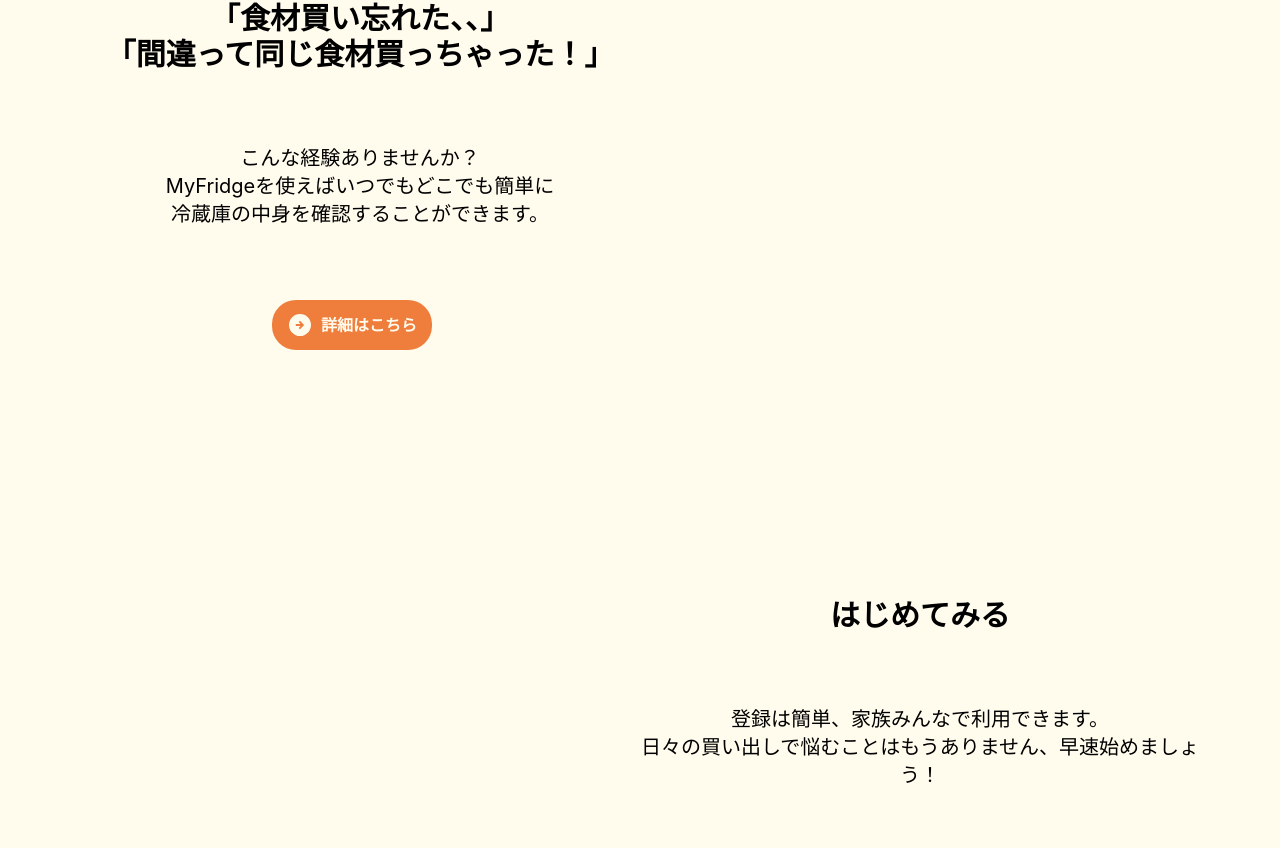
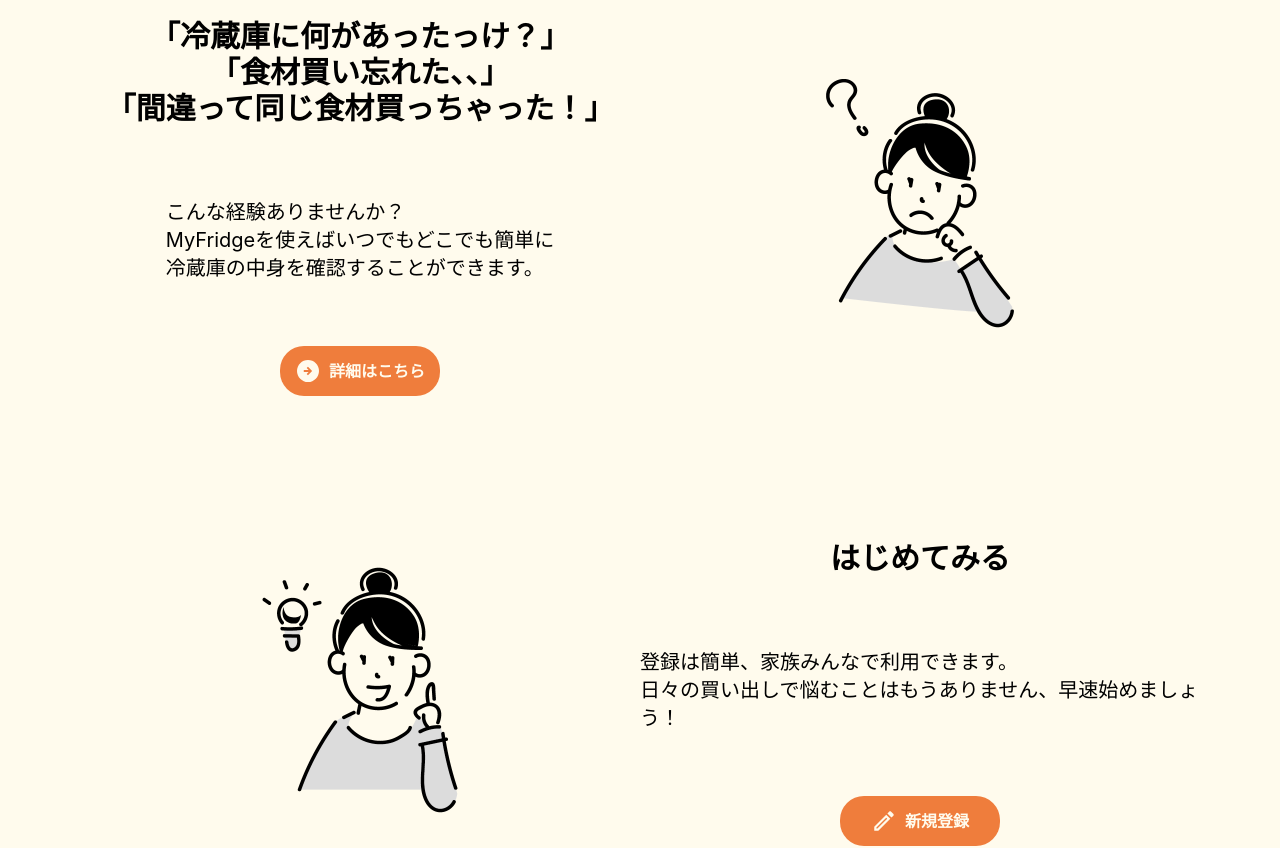
Before and after one commit to masaokaka/my-fridge-landingPage, a Next.js app in the folder src/: page / in a window 1280 px wide. Shown: the part 836-1684 px from the top of the page. Built offline with nearby package versions, Linux system fonts and the light colour scheme.

Commit message:
update: #12 スクロール処理、レイアウトのずれを修正

```diff
--- a/src/components/uiParts/Button/index.tsx
+++ b/src/components/uiParts/Button/index.tsx
@@ -33,7 +33,7 @@
       /* eslint-disable react/button-has-type */
       <button
         id={id}
-        className={`flex h-[40px] w-[120px] items-center justify-center rounded-3xl ${buttonColor} font-semibold text-custom-base sm:h-[50px] sm:w-[160px] ${
+        className={`flex h-[40px] w-[120px] items-center justify-center rounded-3xl text-sm sm:text-base ${buttonColor} font-semibold text-custom-base sm:h-[50px] sm:w-[160px] ${
           className || ''
         }`}
         onClick={link ? () => movePage(link) : onClick}
--- a/src/pages/index.tsx
+++ b/src/pages/index.tsx
@@ -35,16 +35,19 @@
           新規登録
         </Button>
       </div>
-
       <div className='z-3 absolute bottom-5 flex w-full items-center justify-center'>
         <button
           className='text-center text-white transition-transform duration-500 ease-out hover:translate-y-3'
           type='button'
           onClick={() => {
+            const content = document.getElementById('secondSection');
+            const headerHeight = window.innerWidth <= 640 ? 80 : 100;
+            if (content) {
               window.scrollTo({
-              top: document.getElementById('secondSection')?.offsetTop,
+                top: content.offsetTop - headerHeight,
                 behavior: 'smooth',
               });
+            }
           }}
         >
           <p className='text-xl font-bold'>SCROLL</p>
@@ -57,9 +60,9 @@
     {/* トップページ二段目 */}
     <div
       id='secondSection'
-      className='max-h-[1080px] w-full px-3 sm:px-20 md:flex'
+      className='h-full w-full px-3 py-10 sm:px-20 md:flex'
     >
-      <div className='relative flex w-full flex-col items-center justify-center md:basis-1/2'>
+      <div className='flex w-full flex-col items-center justify-center sm:basis-1/2'>
         <h2 className='mb-[72px] text-center font-semibold md:text-3xl'>
           「冷蔵庫に何があったっけ？」
           <br />
@@ -67,7 +70,7 @@
           <br />
           「間違って同じ食材買っちゃった！」
         </h2>
-        <p className='mb-16 text-center text-xl'>
+        <p className='mb-10 text-xl md:mb-16'>
           こんな経験ありませんか？
           <br />
           MyFridgeを使えばいつでもどこでも簡単に
@@ -76,16 +79,14 @@
         </p>
         <Button
           icon='/icons/arrow_circle_right.svg'
-          className='my-2 mr-[16px] text-sm sm:flex sm:text-base'
           link='/about'
+          className='w-[140px]'
           buttonColor='bg-custom-accent'
         >
           詳細はこちら
         </Button>
       </div>
-      <div className='w-full sm:basis-1/2'>
-        <div className='relative flex items-center justify-center'>
-          {/* <div className='absolute top-72'>
+      <div className='my-auto hidden text-center md:block md:w-[50%]'>
         <Image
           src='/img/question.png'
           alt='悩んでいる女性'
@@ -93,36 +94,13 @@
           height={400}
         />
       </div>
-          <div className='absolute top-5 left-10'>
-            <Image
-              src='/img/lettuse.png'
-              alt='レタス'
-              width={200}
-              height={200}
-            />
-          </div>
-          <div className='absolute top-10'>
-            <Image
-              src='/img/chineseLettuse.png'
-              alt='白菜'
-              width={200}
-              height={200}
-            />
-          </div>
-          <div className='absolute top-64 left-3'>
-            <Image src='/carrot.png' alt='人参' width={200} height={200} />
-          </div> */}
-        </div>
-      </div>
     </div>
     {/* トップページ三段目 */}
     <div
       id='thirdSection'
-      className='h-screen max-h-[1080px] min-h-[600px] w-full px-3 sm:flex sm:px-20'
+      className='h-full w-full py-10 px-3 sm:px-20  md:flex'
     >
-      <div className='w-full sm:basis-1/2'>
-        <div className='relative flex items-center justify-center'>
-          {/* <div className='absolute top-5 left-0'>
+      <div className='my-auto hidden text-center md:block md:w-[50%]'>
         <Image
           src='/img/flash.png'
           alt='ひらめいた女性'
@@ -130,28 +108,17 @@
           height={400}
         />
       </div>
-          <div className='absolute top-72 right-0'>
-            <Image
-              src='/img/shopping.png'
-              alt='買い物中の女性'
-              width={400}
-              height={400}
-            />
-          </div> */}
-        </div>
-      </div>
       <div className='flex w-full flex-col items-center justify-center sm:basis-1/2'>
         <h2 className='mb-[72px] text-center text-3xl font-semibold'>
           はじめてみる
         </h2>
-        <p className='mb-16 text-center text-xl'>
+        <p className='mb-10 text-xl md:mb-16'>
           登録は簡単、家族みんなで利用できます。
           <br />
           日々の買い出しで悩むことはもうありません、早速始めましょう！
         </p>
         <Button
           icon='/icons/create.svg'
-          className='my-2 mr-[16px] text-sm sm:flex sm:text-base'
           link='/'
           buttonColor='bg-custom-accent'
         >
@@ -159,7 +126,6 @@
         </Button>
       </div>
     </div>
-
     <ScrollTopButton />
   </>
 );
```
Lines whose indentation alone changed are shown as unchanged.
